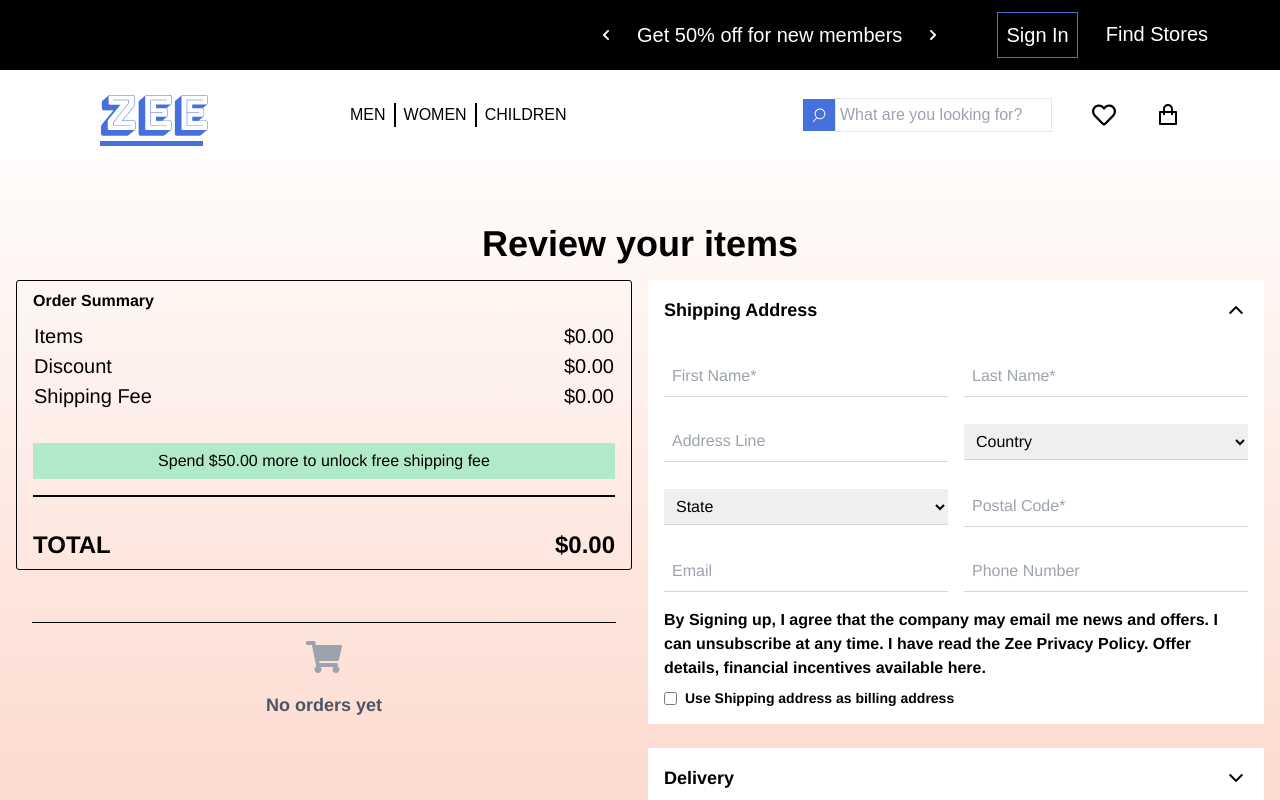
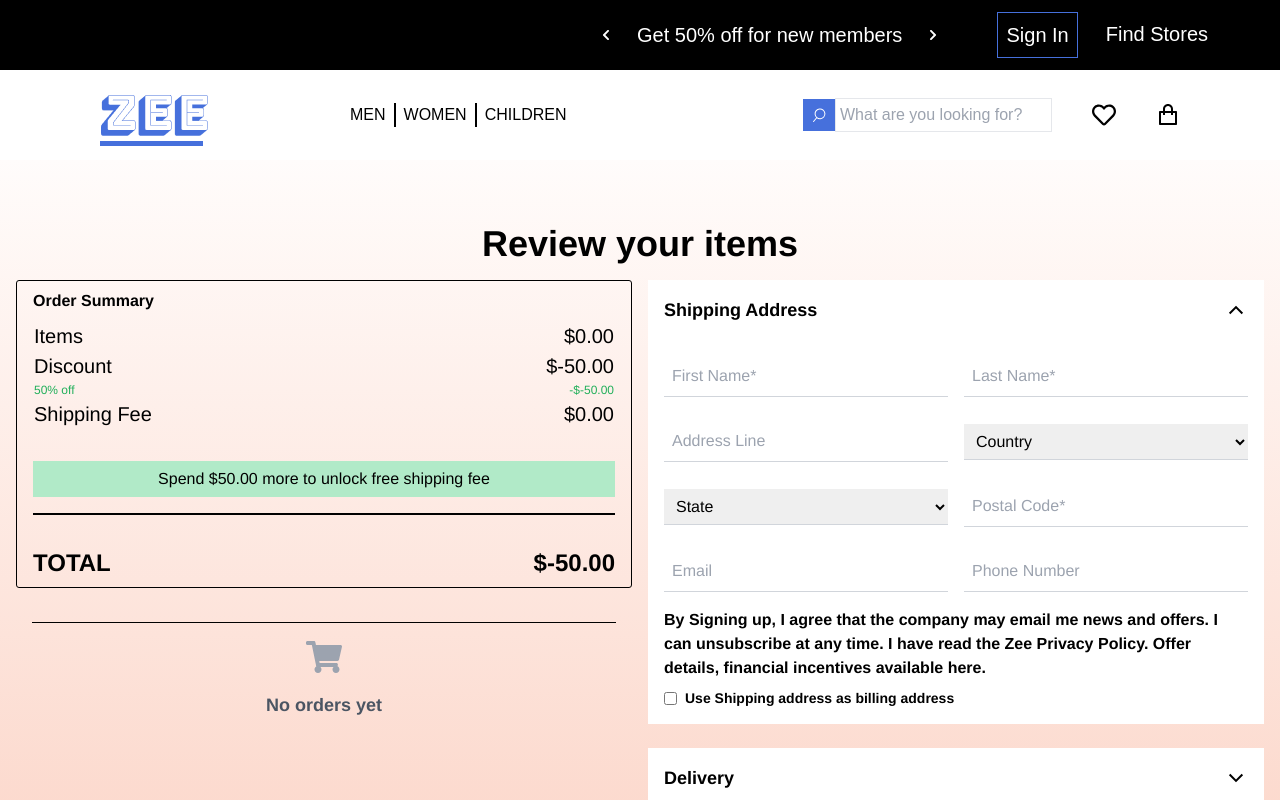
Before and after one commit to okikijesutech/HngProject2, a React (Vite) app: page /checkout in a window 1280 px wide. Shown: the top 800 px of the page. Built offline with nearby package versions, Linux system fonts and the light colour scheme; a web font is replaced by a local one.

Commit message:
Final submit

```diff
--- a/src/components/OrderSummary.jsx
+++ b/src/components/OrderSummary.jsx
@@ -11,7 +11,7 @@ const OrderSummary = () => {
   }, 0);
 
   const shippingFee = totalItemsPrice > 0 ? 50 : 0;
-  const discount = 0;
+  const discount = 50;
   const total = totalItemsPrice + shippingFee - discount;
 
   return (
@@ -30,7 +30,13 @@ const OrderSummary = () => {
             <td className='flex-1'>
               <p>Discount</p>
             </td>
-            <td className='flex-1 text-right'>${discount.toFixed(2)}</td>
+            <td className='flex-1 text-right'>${total.toFixed(2)}</td>
+          </tr>
+          <tr className='flex justify-between text-xs text-[#21AF5A]'>
+            <td className='flex-1'>
+              <p>50% off</p>
+            </td>
+            <td className='flex-1 text-right'>-${total.toFixed(2)}</td>
           </tr>
           <tr className='flex justify-between'>
             <td className='flex-1'>
--- a/src/components/PaymentSummary.jsx
+++ b/src/components/PaymentSummary.jsx
@@ -14,7 +14,8 @@ const PaymentSummary = () => {
 
   const shippingFee = totalItemsPrice > 0 ? 50 : 0;
 
-  const total = totalItemsPrice + shippingFee;
+  const subtotal = totalItemsPrice + shippingFee;
+  const total = subtotal / 2;
 
   const handleApplyPromo = () => {
     if (promoCode.trim() !== "") {
@@ -62,13 +63,13 @@ const PaymentSummary = () => {
               <td className='flex-1'>
                 <p>Discount</p>
               </td>
-              <td className='flex-1 text-right'>${discount.toFixed(2)}</td>
+              <td className='flex-1 text-right'>${total.toFixed(2)}</td>
             </tr>
             <tr className='flex justify-between text-xs text-[#21AF5A]'>
               <td className='flex-1'>
                 <p>50% off</p>
               </td>
-              <td className='flex-1 text-right'>-${discount.toFixed(2)}</td>
+              <td className='flex-1 text-right'>-${total.toFixed(2)}</td>
             </tr>
             <tr className='flex justify-between'>
               <td className='flex-1'>
```
